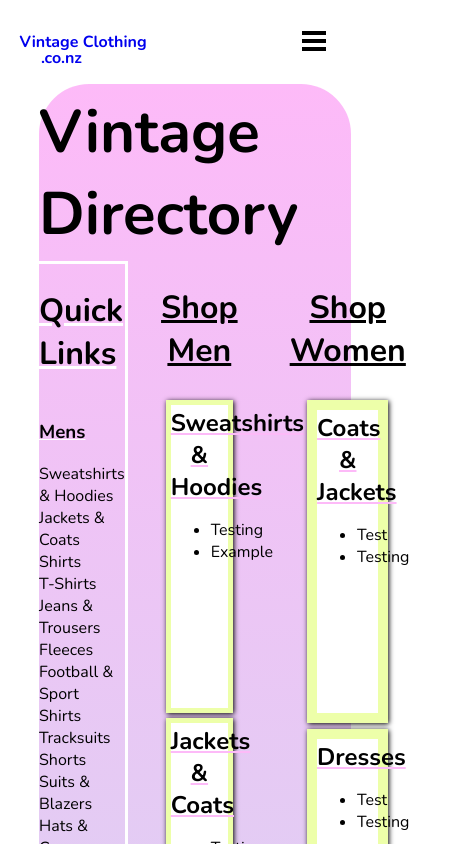
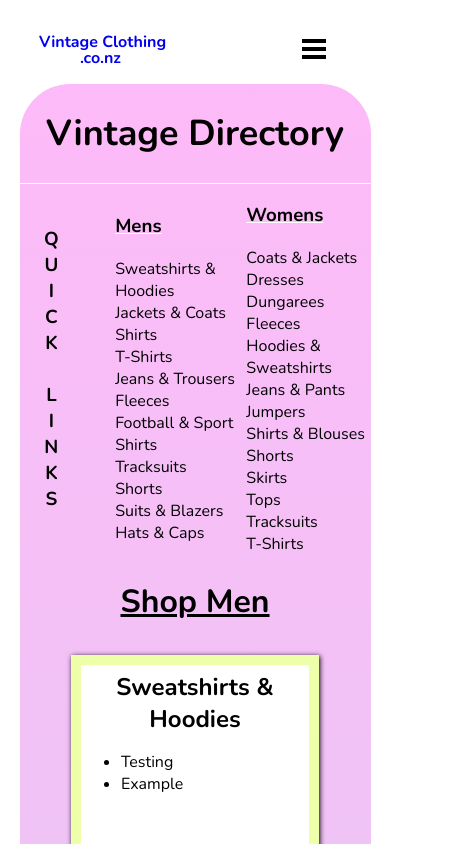
Before and after one commit to drenchoman/Mock-site, a React (Create React App) app: page /Directory in a window 390 px wide. Shown: the top 844 px of the page, 451 px wide, since content can reach past the window. Built offline with nearby package versions, Linux system fonts and the light colour scheme.

Commit message:
created about page, some media queries for mobile

```diff
--- a/src/App.css
+++ b/src/App.css
@@ -73,6 +73,69 @@ html{
 
 } */
 
+/* Aboutpage */
+.aboutPage{
+  justify-content: center;
+  display: flex;
+  flex-direction: column;
+  width: 100%;
+  position: relative;
+  align-items: center;
+}
+
+.aboutContainer{
+  display: flex;
+  width: 80%;
+  background-color: teal;
+  height: 80vh;
+  flex-direction: column;
+  position: relative;
+  top: 10vh;
+  border-radius: 50px;
+  margin-bottom: 5%;
+  font-family: 'Nunito', sans-serif;
+  color: #fff;
+}
+.aboutMain{
+  display: flex;
+
+}
+
+.aboutContent{
+  display: flex;
+  flex-direction: column;
+  justify-content:center;
+  width: 100%;
+}
+
+.aboutTitle{
+  display: flex;
+  flex-direction: column;
+  align-items: center;
+
+}
+.titleA{
+  font-size: 3em;
+}
+
+
+.aboutImage{
+  width: 70%;
+  height: 100%;
+  display: flex;
+  justify-content: flex-end;
+  padding-right: 5%;
+
+}
+
+.aboutImage > img {
+  height: auto;
+  width: auto;
+  max-height: 500px
+}
+
+
+
 .directoryNav{
   display: flex;
   width: 80%;
@@ -129,11 +192,12 @@ filter: progid:DXImageTransform.Microsoft.gradient(startColorstr="#fdbaf8",endCo
   width: 40%;
   min-height: 300px;
   height: auto;
-  border: 5px solid #edffa9;
+  border: 10px solid #edffa9;
   padding: 1% 0;
   margin: 2% 0;
   box-shadow: 1px 1px 5px black;
   background-color: white;
+
 
 }
 .womenItems{
@@ -166,14 +230,19 @@ filter: progid:DXImageTransform.Microsoft.gradient(startColorstr="#fdbaf8",endCo
   text-align: center;
   font-size: 1.5em;
   margin: 1% 0;
-  text-decoration: underline #fdbaf8;
+  /* text-decoration: underline #fdbaf8; */
 }
 
 /* Main */
+.homeContainer{
+  display: flex;
+  flex-direction: column;
+  align-items: center;
+}
 
 .mainContainer {
   display: flex;
-  width: 100%;
+  width: 80%;
   /* height: 100%; */
   flex-direction: row;
   position: relative;
@@ -204,6 +273,7 @@ filter: progid:DXImageTransform.Microsoft.gradient(startColorstr="#fdbaf8",endCo
   height: 100%;
   position: relative;
   left: 4%;
+
 
 }
 
@@ -256,27 +326,7 @@ filter: progid:DXImageTransform.Microsoft.gradient(startColorstr="#fdbaf8",endCo
   cursor: pointer;
 }
 
-.sideBar {
-  display: flex;
-  flex-direction: column;
-  width: 10vw;
-  height: 100%;
-  background-color: #fff;
-  position: relative;
 
-
-}
-
-.sideBarRight{
-  display: flex;
-  position: relative;
-  flex-direction: column;
-  width: 10%;
-  height: 100%;
-  background-color: #fff;
-  /* background-color: blue; */
-
-}
 
 .footer{
   display: flex;
@@ -382,7 +432,7 @@ filter: progid:DXImageTransform.Microsoft.gradient(startColorstr="#fdbaf8",endCo
 .exploreGrid{
   display: flex;
   flex-direction: row;
-  width: 100%;
+  width: 80%;
   /* height: 100%; */
   background-color: #fff;
   position: relative;
@@ -414,14 +464,16 @@ filter: progid:DXImageTransform.Microsoft.gradient(startColorstr="#fdbaf8",endCo
   display: grid;
   position: relative;
   height: 100%;
+  width: 90%;
   /* background-color: pink; */
   grid-template-columns: repeat(4, 1fr);
   grid-template-rows: repeat(3, 25vw);
   gap: 20px;
+
 }
 .gridImages{
-  max-height: 448px;
-  max-width: 300px;
+  max-height: 100%;
+  max-width: 100%;
   width: auto;
   display: block;
   height: auto;
@@ -570,10 +622,48 @@ a > img {
   position: relative;
   left: 72%;
   top: 70%;
-  background-color: black;
+  background-color: white;
+  border: 1px solid black;
   color: #fff;
-  width: 15%;
+  width: 18%;
   padding: 1%
+}
+
+.quickLinks{
+  display: flex;
+  flex-direction: column;
+  width: 30%;
+  align-items: center;
+  justify-content: flex-start;
+  border-right: 3px solid white;
+  border-top: 3px solid white;
+  border-bottom: 3px solid white;
+  height: 100%;
+
+}
+.quickLinks > h3 {
+  margin: 25px 0;
+  font-size: 2em;
+  text-decoration: underline white;
+}
+
+.menQuickLinks, .wQuickLinks{
+  display: flex;
+  flex-direction: column;
+}
+
+.quickLinkTitle{
+  text-decoration: underline white;
+}
+
+.qLinks{
+  cursor: pointer;
+
+}
+
+.qLinks:hover{
+  text-decoration: underline #edffa9;
+
 }
 
 
@@ -621,13 +711,30 @@ a > img {
   .footerCTA > p {
     margin: 14px 0;
   }
+  .aboutImage > img {
+    height: auto;
+    width: auto;
+    max-height: 325px
+  }
+.aboutImage{
+  width: 40%;
+}
+.aboutContent{
+  justify-content: flex-start;
+}
+.menItems, .womenItems{
+  width: 50%;
+}
+.navTitle > h2 {
+  font-size: 1.5em;
+}
 
 }
 
 @media screen and (max-width: 575.98px){
   .mainCta > h2{
     font-size: 2em;
-    width: 100%;
+    width: 90%;
     left: 6%;
 
   }
@@ -645,14 +752,12 @@ a > img {
   display: block;
   position: absolute;
   right: 15%;
+  top: 43%;
 }
 .hide-nav{
   display: none;
 }
 
-  .girlImg{
-    left: 20%;
-  }
 
   .mainDiv{
     flex-direction: column;
@@ -661,19 +766,23 @@ a > img {
   .mainContainer{
     height: 80vh;
   }
-  .sideBar{
-    height: 100vh;
-  }
-  .sideBarRight{
-    height: 100vh;
+
+  .navLogo{
+    left:10%;
   }
   .navLogo1{
-    left: 10.5%;
+    left: 20.5%;
   }
   .imageGrid{
     /* grid-template-columns: repeat(16, 1fr) */
     grid-template-rows: repeat(16, 1fr);
-    grid-template-columns: 1fr
+    grid-template-columns: 1fr;
+
+    ;
+
+  }
+  .exploreGrid{
+    width: 90%;
   }
   .gridMain{
     padding-bottom: 20%;
@@ -690,7 +799,7 @@ a > img {
   }
   .copyRight{
       width: 100%;
-      top: 550px;
+      top: 545px;
       position: relative;
       left: 0;
 
@@ -706,42 +815,92 @@ a > img {
     top: 50%;
     width: 100%;
   }
-}
+  .navnav{
+    flex-direction: column;
+  }
+  .quickLinks{
+    flex-direction: row;
+    width: 100%;
+    border: none;
+  }
+  .linkHeader {
+    font-size: 1em;
+    writing-mode: vertical-lr;
+    text-orientation: upright;
+    display: flex;
+    flex-direction: column;
+    width: 77%;
+    border: none;
+    text-transform: uppercase;
+  }
+  .menQuickLinks, .wQuickLinks{
+    height: 100%;
+    width: 100%;
 
+  }
+  .menQuickLinks{
+    padding-right: 2%;
+  }
+  .qLinks{
+    font-size: 1em;
+  }
+  .navTitle{
+    text-align: center;
+    padding: 5% 0;
+    border-bottom: 1px solid white;
+  }
+  .navTitle > h2 {
+    font-size: 0.9em;
+  }
+  .categoryMen, .categoryWomen{
+    width: 100%;
+  }
+  .directoryNav{
+    margin-bottom: 30%;
+    width: 90%;
+  }
+  .womenItems, .menItems {
+    width: 65%;
+  }
+  .aboutMain{
+    flex-direction: column;
+    justify-content: center;
+    align-items: center;
 
-.quickLinks{
-  display: flex;
-  flex-direction: column;
-  width: 30%;
-  align-items: center;
-  justify-content: flex-start;
-  border-right: 3px solid white;
-  border-top: 3px solid white;
-  border-bottom: 3px solid white;
-  height: 100%;
+  }
+  .aboutImage{
+    width: 100%;
+    justify-content: center;
+    padding-right: 0%;
+  }
+  .aboutContainer{
+    height: 100%;
+    width: 90%;
+    margin-bottom: 30%;
+  }
+  .aboutContent{
+    width: 75%;
+    align-items: center;
+  }
+  .titleA{
+    margin: 5% 0;
+  }
+  .show-nav{
+    top: 75%;
+    left: 70.5%;
+  }
+  .mainContainer{
+    height: 90vh;
+    width: 90%;
+    margin-bottom: 5%;
+  }
+  .gridMain{
+    padding-top: 15%;
+
+  }
+  .girlImg{
+    justify-content: center;
+    display: flex;
+  }
 
 }
-.quickLinks > h3 {
-  margin: 25px 0;
-  font-size: 2em;
-  text-decoration: underline white;
-}
-
-.menQuickLinks, .wQuickLinks{
-  display: flex;
-  flex-direction: column;
-}
-
-.quickLinkTitle{
-  text-decoration: underline white;
-}
-
-.qLinks{
-  cursor: pointer;
-
-}
-
-.qLinks:hover{
-  text-decoration: underline #edffa9;
-
-}
--- a/src/Components/About.js
+++ b/src/Components/About.js
@@ -1,10 +1,15 @@
-import React from 'react'
-import Navbar from '../Components/Navbar'
+import React, {useEffect} from 'react'
+import BottomNav from '../Components/BottomNav'
+import AboutCont from '../Components/AboutCont'
 function About() {
+
+  useEffect(()=>{
+    window.scrollTo(0, 0);
+  })
     return(
-        <div className="app">
-          <Navbar />
-
+        <div className="aboutPage">
+        <AboutCont />
+        <BottomNav/>
         </div>
     )
 }
--- /dev/null
+++ b/src/Components/AboutCont.js
@@ -0,0 +1,27 @@
+import React from 'react'
+import about from '../images/about.jpg'
+function Aboutcont() {
+    return (
+        <div className="aboutContainer">
+          <div className="aboutTitle">
+            <h2 className="titleA">About Us</h2>
+          </div>
+          <div>
+            <div className="aboutMain">
+              <div className="aboutImage">
+                <img alt="Lady sifting through clothing on a rack" src={about}></img>
+              </div>
+              <div className="aboutContent">
+                <p><strong>Vintage Clothing.co.nz</strong> aims to connect you to local thrift, vintage stores & resellers within New Zealand.</p>
+                <p>These are often small, independent businesses who may find it difficult to reach an audience.</p>
+                <p>Whether you're looking for a hoodie for the winter months, a pin-up dress for your next 50's themed party or some fresh sneakers for your next fit, we hope we can help.</p>
+                <p>If you would like to feature on our site, you can contact us on Instagram or email us at <strong>email.com</strong></p>
+            </div>
+
+            </div>
+          </div>
+        </div>
+    )
+}
+
+export default Aboutcont
--- a/src/Components/DirectoryNavigation.js
+++ b/src/Components/DirectoryNavigation.js
@@ -1,6 +1,10 @@
-import React from 'react'
+import React, {useEffect} from 'react'
 import scrollIntoView from 'scroll-into-view-if-needed'
 function DNav () {
+
+  useEffect(()=>{
+    window.scrollTo(0, 0);
+  })
 
 const categoriesMen = [
   {
@@ -127,7 +131,9 @@ const scroll = (id) => {
             </div>
             <div className="navnav">
               <div className="quickLinks">
-                <h3>Quick Links</h3>
+                <div className="linkHeader">
+                  <h3>Quick Links</h3>
+                </div>
                 <div className="menQuickLinks">
                   <h3 className="quickLinkTitle">Mens</h3>
                   {categoriesMen.map((cat, i) =>
--- a/src/Components/Grid.js
+++ b/src/Components/Grid.js
@@ -1,12 +1,10 @@
 import React from 'react'
-import Sidebar from '../Components/Sidebar'
-import SideBarRight from '../Components/SideBarRight'
 import ImageGrid from '../Components/ImageGrid'
 
 function Grid() {
     return (
         <div className="exploreGrid">
-          <Sidebar />
+
 
 
           <div className='gridMain'>
@@ -15,7 +13,7 @@ function Grid() {
           </div>
 
 
-          <SideBarRight />
+
 
 
         </div>
--- a/src/Components/Home.js
+++ b/src/Components/Home.js
@@ -1,11 +1,15 @@
-import React from 'react'
+import React, {useEffect} from 'react'
 import Main from '../Components/Main'
 import Grid from '../Components/Grid'
 import BottomNav from '../Components/BottomNav'
 
 
 function Home() {
-    return (<div>
+
+  useEffect(()=> {
+    window.scrollTo(0, 0);
+    })
+    return (<div className="homeContainer">
       <Main />
       <Grid />
       <BottomNav />
--- a/src/Components/ImageGrid.js
+++ b/src/Components/ImageGrid.js
@@ -149,11 +149,13 @@ const flip = (
         flipOnHover={false}
         flipOnClick={true}
         flipDirection="horizontal"
+
         >
         <FrontSide
           style={{
             display: 'flex',
             justifyContent: 'center',
+
 
           }}>
           <img className='gridImages' key={image.id} alt={image.alt} src={image.src}></img>
@@ -163,6 +165,7 @@ const flip = (
           style={{
             display: 'flex',
             justifyContent: 'center',
+
           }}>
           <img className='backSideGridImage' alt={image.alt} src={image.src}></img>
           <div className='cardBack'>
--- a/src/Components/Navbar.js
+++ b/src/Components/Navbar.js
@@ -11,6 +11,11 @@ function Navbar() {
   const changeToggle = () => {
     setToggle(!toggle)
     console.log(toggle)
+  }
+  const changeToggleIfOpen = () => {
+    if (toggle === true){
+      setToggle(!toggle)
+    } return
   }
 
     return (
@@ -28,12 +33,13 @@ function Navbar() {
 
   <ul className={toggle ? "navLinks show-nav" : "navLinks hide-nav " }>
     <li className="aboutNav">
-      <Link style={{textDecoration: 'none'}} to="/About">About</Link>
+      <Link onClick={changeToggleIfOpen} style={{textDecoration: 'none'}} to="/About">About</Link>
     </li>
-    <li className="blogNav"><Link style={{textDecoration: 'none'}} to="/Blog">Blog</Link>
+    <li className="blogNav">
+      <Link onClick={changeToggleIfOpen} style={{textDecoration: 'none'}} to="/Blog">Blog</Link>
     </li>
     <li className="contactNav">
-      <Link style={{textDecoration: 'none'}} to="/Directory">Directory</Link>
+      <Link onClick={changeToggleIfOpen} style={{textDecoration: 'none'}} to="/Directory">Directory</Link>
     </li>
   </ul>
 
--- a/src/Components/SideBarRight.js
+++ /dev/null
@@ -1,11 +0,0 @@
-import React from 'react'
-
-function SideBarRight() {
-    return (
-        <div className="sideBarRight">
-
-        </div>
-    )
-}
-
-export default SideBarRight
--- a/src/Components/Sidebar.js
+++ /dev/null
@@ -1,11 +0,0 @@
-import React from 'react'
-
-function Sidebar() {
-    return (
-        <div className="sideBar">
-
-        </div>
-    )
-}
-
-export default Sidebar
```
Also changed, not shown: src/Components/Main.js (+23 -10 lines), 1 other file (tests, documents, lock files or other folders).
